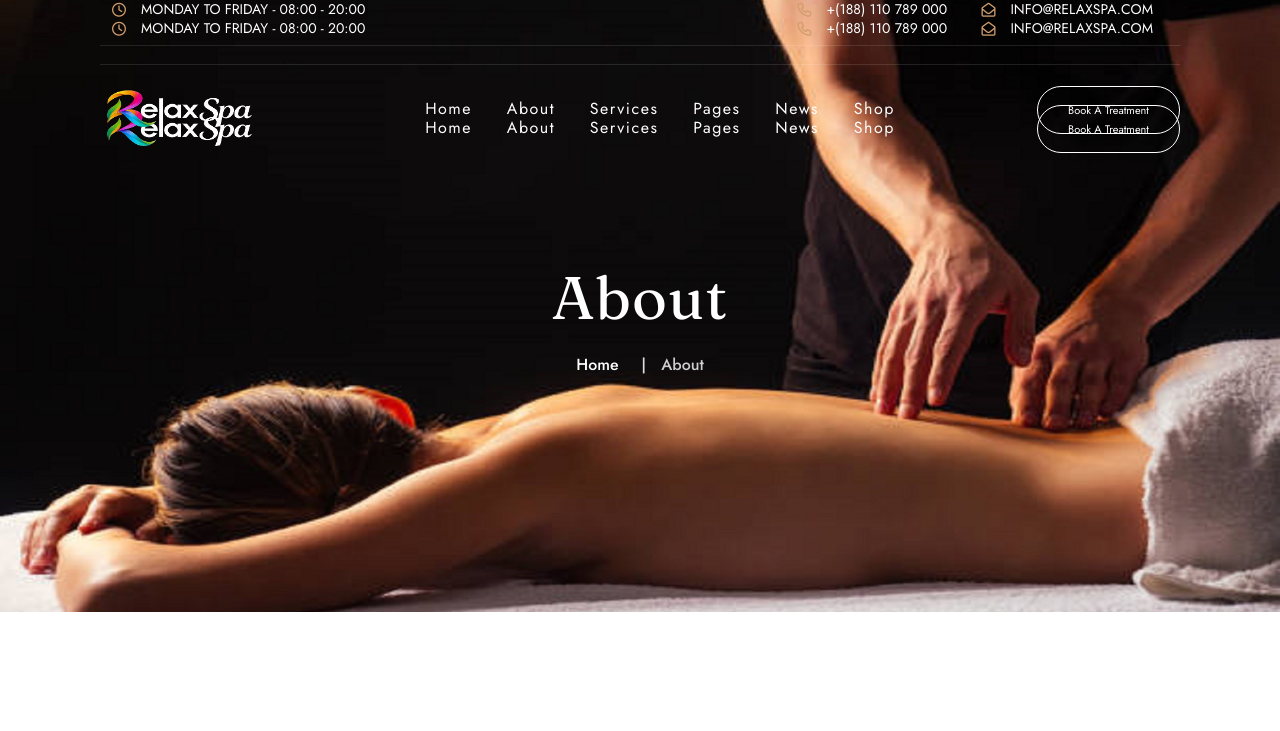
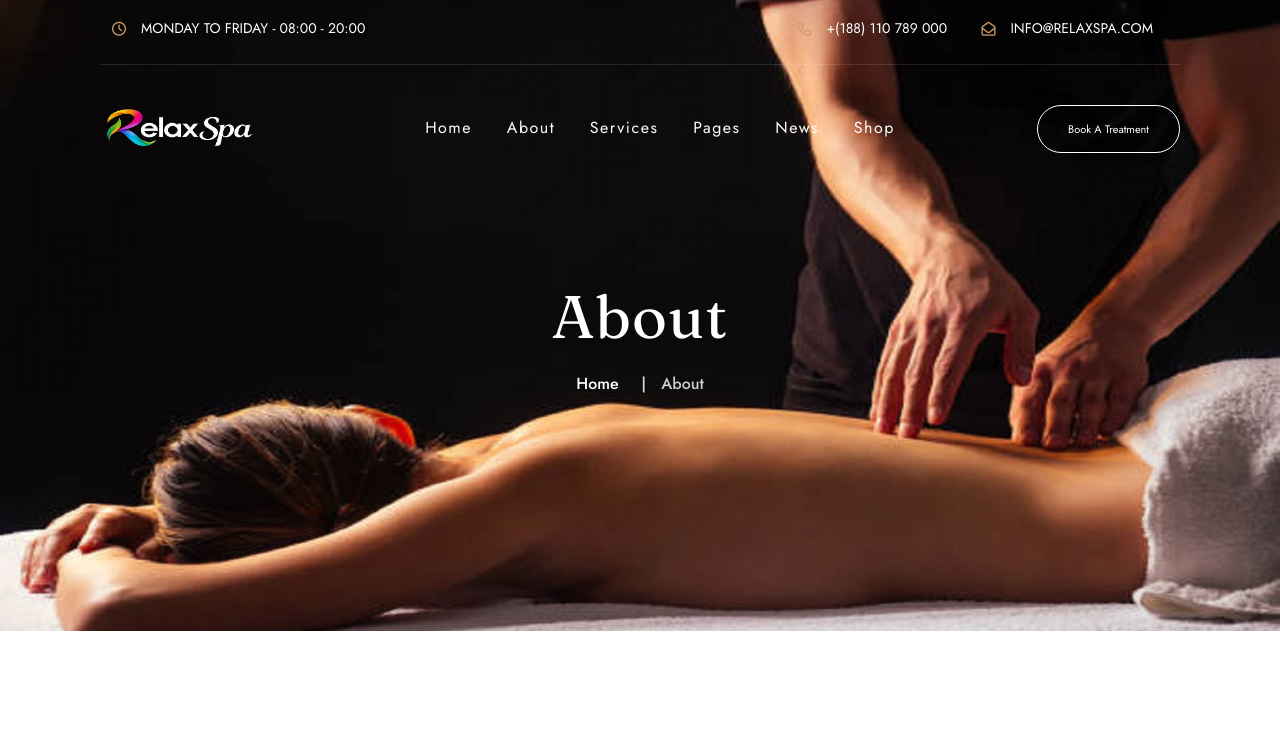
Before and after one commit to sadekdeveloper/Beauty_Spa, a plain HTML site: page about.html in a window 1280 px wide. Shown: the top 731 px of the page. Drawn offline with Linux system fonts and the light colour scheme.

```diff
--- a/about.html
+++ b/about.html
@@ -36,7 +36,7 @@
     </div>
     <!--  Preloader end  -->
     <!-- header -->
-         <header class="header-area header">
+<header class="header-area header">
      <div class="header-top second-header d-none d-lg-block">
          <div class="container-fluid">
              <div class="row align-items-center">
@@ -145,117 +145,7 @@
              </div>
          </div>
      </div>
- </header>     <header class="header-area header">
-     <div class="header-top second-header d-none d-lg-block">
-         <div class="container-fluid">
-             <div class="row align-items-center">
-                 <div class="col-xl-6 col-lg-6 col-md-7 d-none d-md-block">
-                     <div class="header-cta">
-                         <ul>
-                             <li>
-                                 <div class="call-box">
-                                     <div class="icon"><i class="fa-regular fa-clock"></i></div>
-                                     <div class="text">
-                                         Monday to Friday - <strong>08:00 - 20:00</strong>
-                                     </div>
-                                 </div>
-                             </li>
-                         </ul>
-                     </div>
-                 </div>
-                 <div class="col-lg-6 col-md-6 d-none d-md-block text-right">
-                     <div class="header-cta">
-                         <ul>
-                             <li>
-                                 <div class="call-box">
-                                     <div class="icon"><i class="fa-regular fa-phone"></i></div>
-                                     <div class="text">
-                                         <strong><a href="tel:+12345678900">+(188) 110 789 000</a></strong>
-                                     </div>
-                                 </div>
-                             </li>
-                             <li>
-                                 <div class="call-box">
-                                     <div class="icon"><i class="fa-regular fa-envelope-open"></i></div>
-                                     <div class="text">
-                                         <strong><a href="mailto:info@example.com">info@relaxspa.com</a></strong>
-                                     </div>
-                                 </div>
-                             </li>
-                         </ul>
-                     </div>
-                 </div>
-             </div>
-         </div>
-     </div>
-     <div id="header-sticky" class="menu-area">
-         <div class="container-fluid pl-100 pr-100">
-             <div class="second-menu">
-                 <div class="row align-items-center">
-                     <div class="col-xl-2 col-lg-2">
-                         <div class="logo">
-                             <a href="index.html"><img src="img/logo/logo.png" alt="logo"></a>
-                         </div>
-                     </div>
-                     <div class="col-xl-8 col-lg-8">
-
-                         <div class="main-menu text-center">
-                             <nav id="mobile-menu">
-                                 <ul>
-                                     <li class="has-sub">
-                                         <a href="index.html">Home</a>
-                                         <!-- <ul>
-                                             <li><a href="index.html">Home Page 01</a></li>
-                                             <li><a href="index-2.html">Home Page 02</a></li>
-                                         </ul> -->
-                                     </li>
-                                     <li><a href="about.html">About</a></li>
-
-                                     <li class="has-sub">
-                                         <a href="services.html">Services</a>
-                                         <ul>
-                                             <li> <a href="services.html">Services</a></li>
-                                             <li> <a href="single-service.html">Services Details</a></li>
-                                         </ul>
-                                     </li>
-                                     <li class="has-sub"><a href="#">Pages</a>
-                                         <ul>
-                                             <li><a href="projects.html">Gallery</a></li>
-                                             <li><a href="faq.html">Faq</a></li>
-                                             <li><a href="team.html">Team</a></li>
-                                             <li><a href="team-single.html">Team Details</a></li>
-                                             <li><a href="pricing.html">Pricing</a></li>
-
-
-                                         </ul>
-                                     </li>
-                                     <li class="has-sub">
-                                         <a href="blog.html">News</a>
-                                         <ul>
-                                             <li><a href="blog.html">Blog</a></li>
-                                             <li><a href="blog-details.html">Blog Details</a></li>
-                                         </ul>
-                                     </li>
-
-                                     <li><a href="shop.html">Shop</a></li>
-
-                                 </ul>
-                             </nav>
-                         </div>
-                     </div>
-                     <div class="col-xl-2 col-lg-2 d-none d-lg-block text-right">
-                         <a href="contact.html" class="top-btn mt-10 mb-10"><i class="fa-light fa-heart"></i> Book A Treatment </a>
-                     </div>
-
-                     <div class="col-12">
-                         <div class="mobile-menu"></div>
-                     </div>
-                 </div>
-             </div>
-         </div>
-     </div>
- </header>
-    <!-- header-end -->
+ </header>    <!-- header-end -->
 
     <!-- main-area -->
     <main>
```
